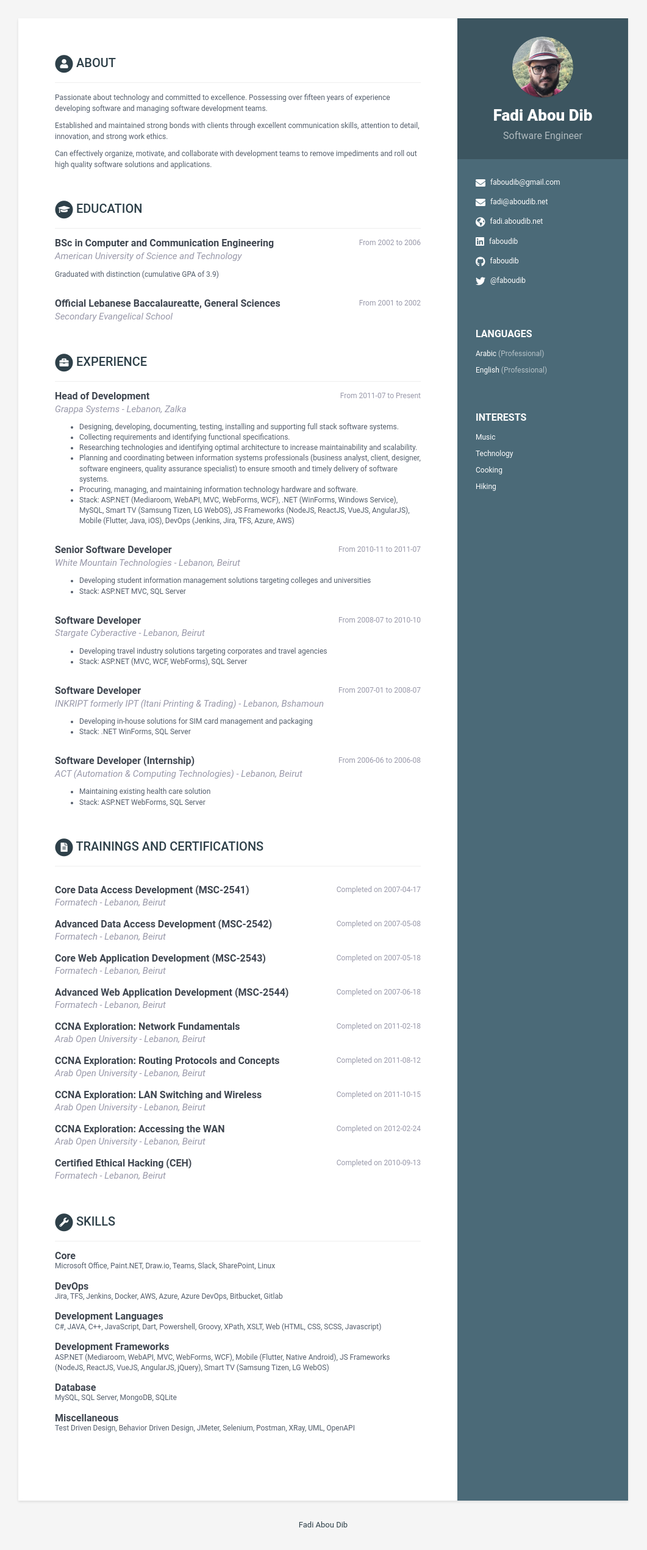
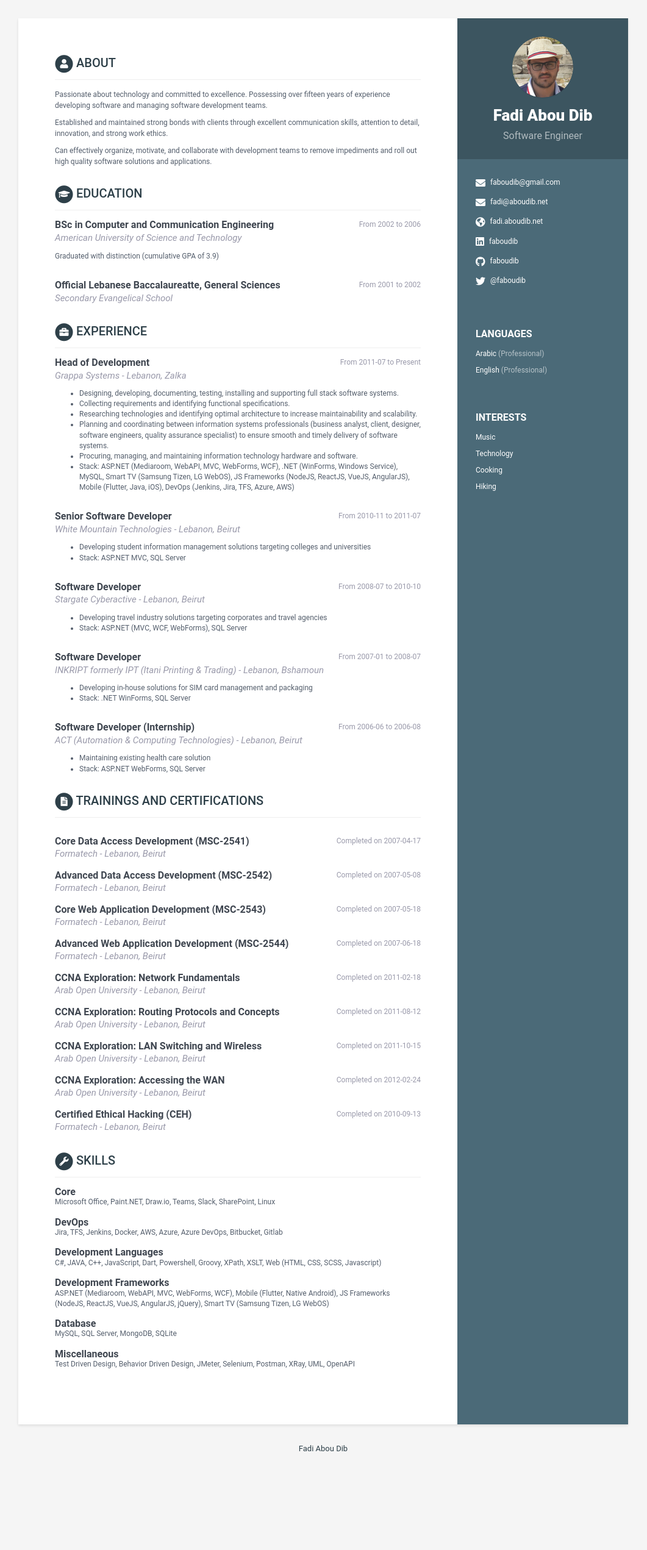
Before and after one commit to faboudib/resume, a Jekyll site: the page built from index.html, in a window 1280 px wide. Shown: the whole page at 61% size, without its empty margins (110-1171 px from the left). Built offline with Jekyll 4.4.1, drawn with Linux system fonts in a browser that asks for light colours; after the commit the page ends 2417 px from its top, so only the background shows below that.

Commit message:
Design and icon changes

```diff
--- a/_sass/_base.scss
+++ b/_sass/_base.scss
@@ -29,7 +29,7 @@ p {
 }
 
 hr {
-    margin-top: 15px;
+    margin-top: 10px;
     margin-bottom: 15px;
 }
 
@@ -150,7 +150,7 @@ hr {
         margin-bottom: 0;
     }
     .section {
-        margin-bottom: 50px;
+        margin-bottom: 30px;
     }
 
     .experiences-section, .educations-section {
--- a/_sass/_print.scss
+++ b/_sass/_print.scss
@@ -34,10 +34,6 @@
       filter: grayscale(1);
       -webkit-filter: greyscale(1);
    }
-   .sidebar-wrapper {
-      position: static;
-      width: inherit;
-  }
 
    .sidebar-wrapper {
       position: static;
```
Also changed, not shown: assets/images/profile.png.
